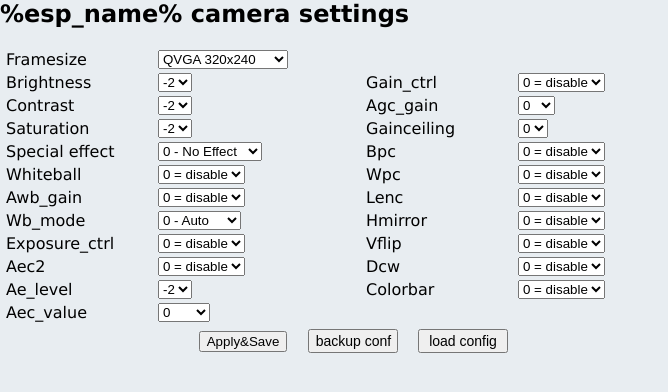
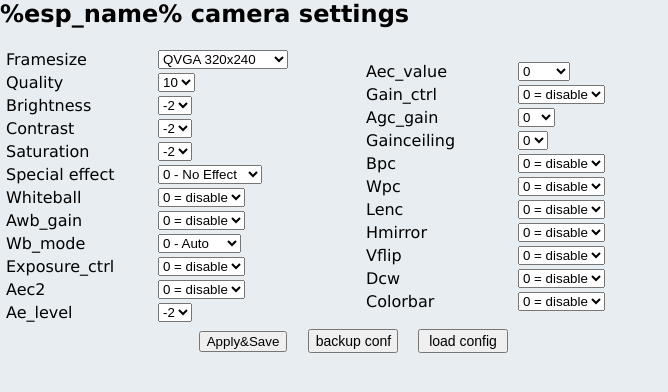
Before and after one commit to Hoeby/ESP32-Doorbell, a plain HTML site: page data/www/camsetup.htm in a window 1280 px wide. Shown: the whole page, without its empty margins (0-668 px from the left). Drawn offline with Linux system fonts and the light colour scheme; no server answers.

Commit message:
Camera image Quality function added

```diff
--- a/data/www/camsetup.htm
+++ b/data/www/camsetup.htm
@@ -25,6 +25,18 @@
                                     <option value="8">XGA 1024x768</option>
                                     <option value="9">SXGA 1280x1024</option>
                                     <option value="10">UXGA 1600x1200</option>
+                                </select></td>
+                        </tr>
+                        <tr>
+                            <td>Quality</td>
+                            <td><select id="quality" name="quality">
+                                    <option value="10">10</option>
+                                    <option value="15">15</option>
+                                    <option value="20">20</option>
+                                    <option value="25">25</option>
+                                    <option value="30">30</option>
+                                    <option value="35">35</option>
+                                    <option value="40">40</option>
                                 </select></td>
                         </tr>
                         <tr>
@@ -126,6 +138,13 @@
                                 </select></td>
                         </tr>
 
+                    </table>
+                </td>
+                <td>
+                    <table>
+                        <col width="150">
+                        <col width="200">
+
                         <tr>
                             <td>Aec_value</td>
                             <td><select id="aec_value" name="aec_value">
@@ -136,12 +155,6 @@
                                     <option value="1200">1200</option>
                                 </select></td>
                         </tr>
-                    </table>
-                </td>
-                <td>
-                    <table>
-                        <col width="150">
-                        <col width="200">
 
                         <tr>
                             <td>Gain_ctrl</td>
```
Also changed, not shown: 2 other files.
